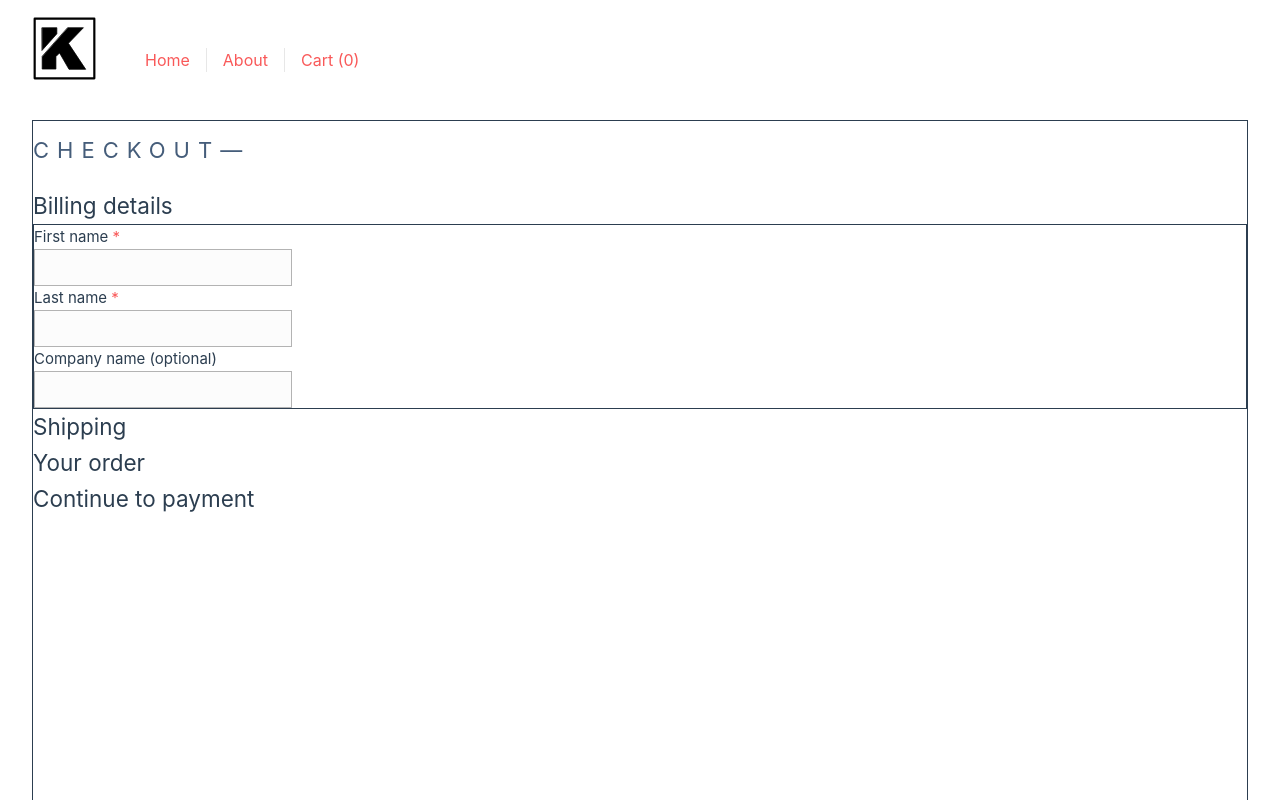
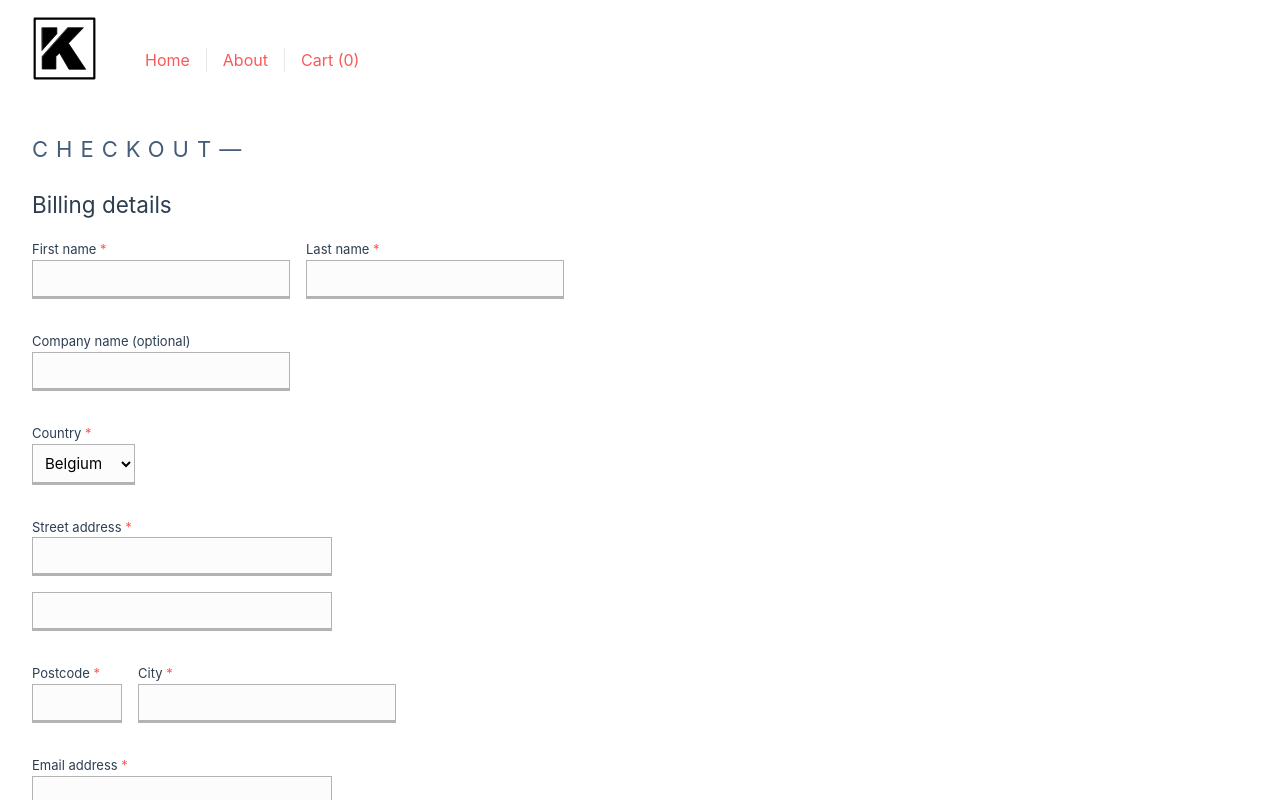
Before and after one commit to DrLeurs/kreastion-shop, a Vue app in the folder frontend/kreastion-shop/: page /checkout in a window 1280 px wide. Shown: the top 800 px of the page. Built offline with nearby package versions, Linux system fonts and the light colour scheme.

Commit message:
Add billing details to CheckoutView

```diff
--- a/frontend/kreastion-shop/src/views/CheckoutView.vue
+++ b/frontend/kreastion-shop/src/views/CheckoutView.vue
@@ -7,16 +7,58 @@ export default {}
 <template>
   <main>
     <h1>Checkout</h1>
-    <h2>Billing details</h2>
     <div class="billing">
+      <h2>Billing details</h2>
+
       <div class="line">
-        <label for="firstname" class="required">First name</label>
-        <input type="text" id="firstname" required>
-        <label for="lastname" class="required">Last name</label>
-        <input type="text" id="lastname" required>
+        <label for="firstname">
+          <span class="required">First name</span>
+          <input type="text" id="firstname" required>
+        </label>
+        <label for="lastname">
+          <span class="required">Last name</span>
+          <input type="text" id="lastname" required>
+        </label>
       </div>
-      <label for="companyname">Company name (optional)</label>
-      <input type="text" id="companyname">
+      <div class="line">
+        <label for="companyname">
+          <span>Company name (optional)</span>
+          <input type="text" id="companyname">
+        </label>
+      </div>
+      <div class="line">
+        <label for="country">
+          <span class="required">Country</span>
+          <select name="country" id="country" required>
+            <option value="belgium">Belgium</option>
+            <option value="germany">Germany</option>
+            <option value="france">France</option>
+          </select>
+        </label>
+      </div>
+      <div class="line">
+        <label for="address1">
+          <span class="required">Street address</span>
+          <input type="text" id="address1" required>
+          <input type="text" id="address2">
+        </label>
+      </div>
+      <div class="line">
+        <label for="postcode">
+          <span class="required">Postcode</span>
+          <input type="text" id="postcode" required>
+        </label>
+        <label for="city">
+          <span class="required">City</span>
+          <input type="text" id="city" required>
+        </label>
+      </div>
+      <div class="line">
+        <label for="email">
+          <span class="required">Email address</span>
+          <input type="text" id="email" required>
+        </label>
+      </div>
     </div>
     <h2>Shipping</h2>
     <h2>Your order</h2>
@@ -25,29 +67,53 @@ export default {}
 </template>
 
 <style scoped>
-main, .billing {
-  border: 1px solid;
+h2 {
+  margin-bottom: 1rem;
+}
+.line {
+  display: flex;
+  margin-bottom: 1rem;
 }
 
-.line {
-  /* display: flex; */
+label > span {
+  display: block;
+  font-size: small;
 }
 
-label {
-  display: block;
-}
-
-label.required::after {
+.required::after {
   content: ' *';
   color: var(--kr-c-red);
 }
 
-input[type=text] {
+#address1, #address2, #email {
+  width: 20em;
+}
+
+#postcode {
+  width: 6em;
+}
+
+input[type=text], select {
   font-family: inherit;
   font-size: inherit;
   background-color: hsl(0, 0%, 99%);
   border: 1px solid hsl(0, 0%, 70%);
+  border-bottom: 3px solid hsl(0, 0%, 70%);
   margin-right: 1rem;
+  margin-bottom: 1rem;
   padding: 0.5rem;
+  display: block;
 }
+
+input[type=text]:focus {
+  outline: none;
+  border: 1px solid var(--kr-c-grey);
+  border-bottom: 3px solid var(--kr-c-grey);
+}
+
+/* input[type=text]:valid {
+  outline: none;
+  border: 1px solid hsl(145, 39%, 44%);
+  border-bottom: 3px solid hsl(145, 39%, 44%);
+} */
 </style>
```
